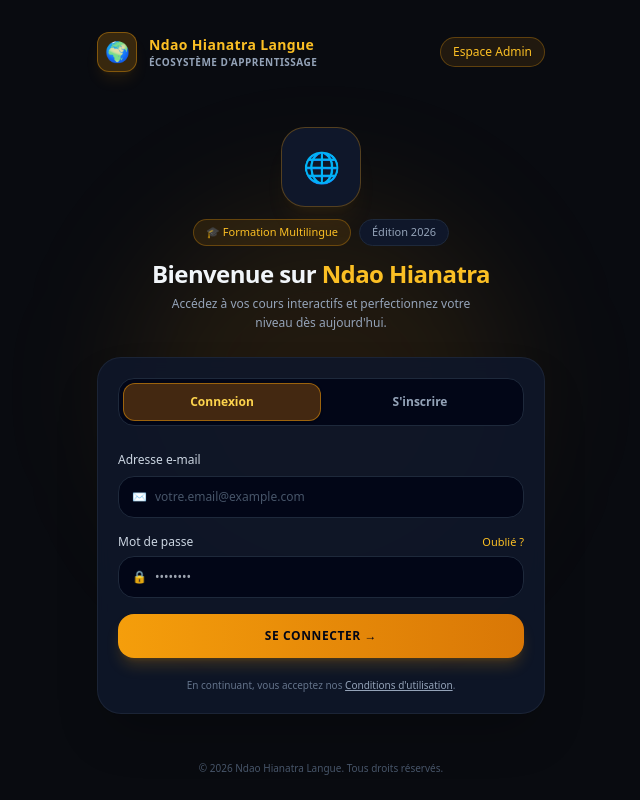
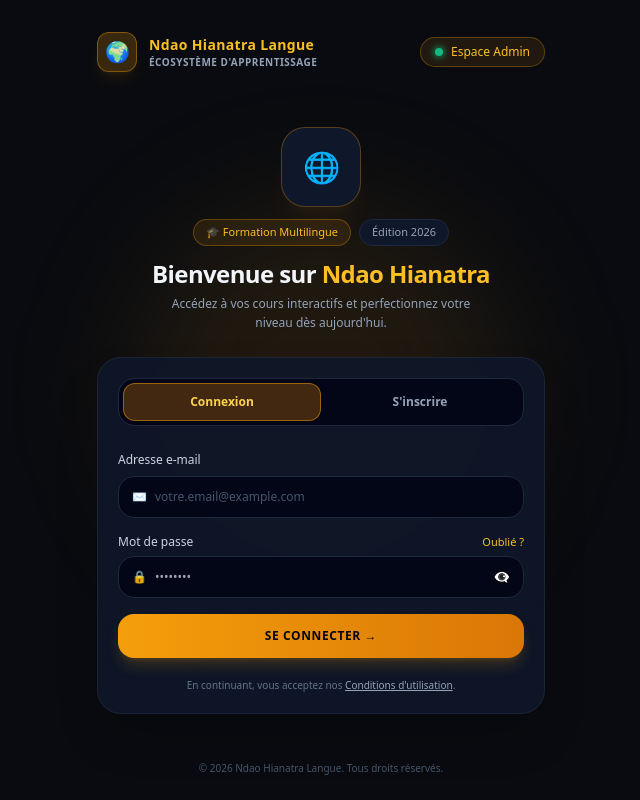
Before and after one commit to 261Topexacte1xbet/ndao-hianatra-langue-v2, a Next.js app: page / in a window 1280 px wide. Shown: the whole page, without its empty margins (319-959 px from the left). Built offline with nearby package versions, Linux system fonts and the light colour scheme.

Commit message:
Update page.tsx

```diff
--- a/app/page.tsx
+++ b/app/page.tsx
@@ -7,6 +7,7 @@ export default function HomePage() {
   const [activeTab, setActiveTab] = useState<"login" | "signup">("login");
   const [email, setEmail] = useState("");
   const [password, setPassword] = useState("");
+  const [showPassword, setShowPassword] = useState(false);
   const [loading, setLoading] = useState(false);
 
   const router = useRouter();
@@ -15,7 +16,6 @@ export default function HomePage() {
     e.preventDefault();
     setLoading(true);
 
-    // Redirection mankany amin'ny Onboarding rehefa vita ny fidirana
     setTimeout(() => {
       router.push("/onboarding");
     }, 400);
@@ -27,7 +27,7 @@ export default function HomePage() {
       {/* Background Cyber Glow */}
       <div className="absolute top-1/4 left-1/2 -translate-x-1/2 w-96 h-96 bg-amber-500/10 rounded-full blur-3xl pointer-events-none"></div>
 
-      {/* Header miaraka amin'ny Logo & Espace Admin */}
+      {/* Header miaraka amin'ny Logo & Espace Admin misy Animation Maitso */}
       <header className="w-full max-w-md flex justify-between items-center py-4 relative z-10">
         <div className="flex items-center gap-3">
           <div className="w-10 h-10 rounded-xl bg-amber-500/20 border border-amber-500/40 flex items-center justify-center text-amber-400 font-bold text-xl shadow-lg shadow-amber-500/10">
@@ -43,8 +43,17 @@ export default function HomePage() {
           </div>
         </div>
 
-        <button className="text-xs text-amber-400 border border-amber-500/30 bg-amber-500/10 px-3 py-1.5 rounded-full hover:bg-amber-500/20 transition-all font-medium">
-          Espace Admin
+        {/* Bokotra Espace Admin miaraka amin'ny Animation Maitso (Pulse Green Dot) */}
+        <button
+          onClick={() => router.push("/admin")}
+          className="group flex items-center gap-2 text-xs text-amber-400 border border-amber-500/30 bg-amber-500/10 px-3.5 py-1.5 rounded-full hover:bg-amber-500/20 transition-all font-medium relative"
+        >
+          {/* Jiro kely mandeha animation maitso */}
+          <span className="relative flex h-2 w-2">
+            <span className="animate-ping absolute inline-flex h-full w-full rounded-full bg-emerald-400 opacity-75"></span>
+            <span className="relative inline-flex rounded-full h-2 w-2 bg-emerald-500 shadow-[0_0_8px_#10b981]"></span>
+          </span>
+          <span>Espace Admin</span>
         </button>
       </header>
 
@@ -131,18 +140,28 @@ export default function HomePage() {
                   </button>
                 )}
               </div>
+
               <div className="relative">
                 <span className="absolute left-3.5 top-1/2 -translate-y-1/2 text-slate-500 text-xs">
                   🔒
                 </span>
                 <input
-                  type="password"
+                  type={showPassword ? "text" : "password"}
                   required
                   value={password}
                   onChange={(e) => setPassword(e.target.value)}
                   placeholder="••••••••"
-                  className="w-full bg-slate-950 border border-slate-800 focus:border-amber-500 rounded-2xl py-3 pl-9 pr-4 text-xs text-slate-100 outline-none transition-all"
+                  className="w-full bg-slate-950 border border-slate-800 focus:border-amber-500 rounded-2xl py-3 pl-9 pr-10 text-xs text-slate-100 outline-none transition-all"
                 />
+
+                <button
+                  type="button"
+                  onClick={() => setShowPassword(!showPassword)}
+                  className="absolute right-3.5 top-1/2 -translate-y-1/2 text-slate-400 hover:text-amber-400 transition-colors text-sm focus:outline-none"
+                  aria-label="Afficher ou masquer le mot de passe"
+                >
+                  {showPassword ? "👁️" : "👁️‍🗨️"}
+                </button>
               </div>
             </div>
 
@@ -168,4 +187,4 @@ export default function HomePage() {
       </footer>
     </div>
   );
-      }
+}
```
